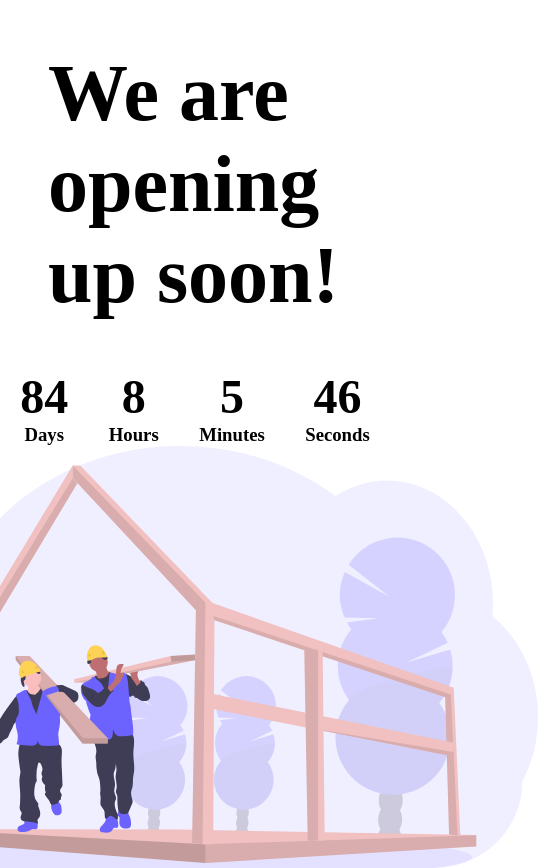
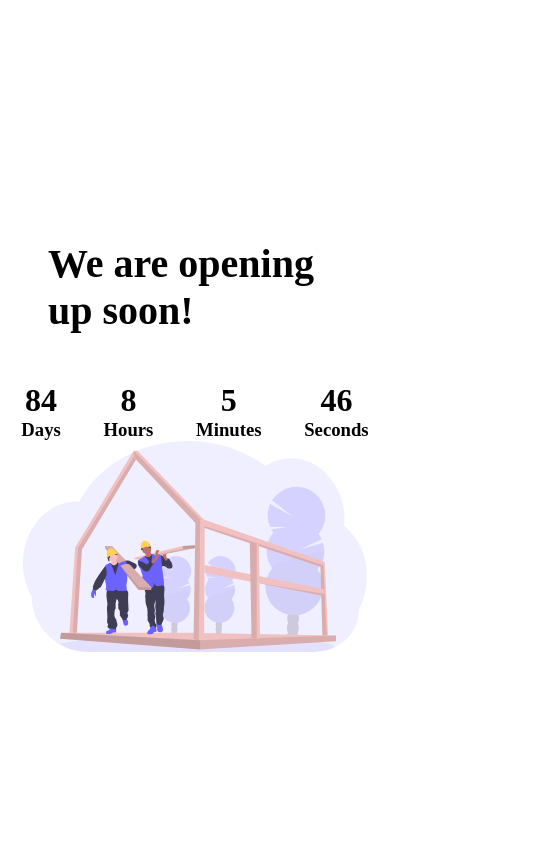
Before and after one commit to CodeArtisanRiz/Countdown-JS, a plain HTML site: page index.html in a window 390 px wide. Shown: the whole page, 538 px wide, since content can reach past the window. After the commit the page ends 844 px from the top, so only its background shows below. Drawn offline with Linux system fonts and the light colour scheme; a web font is replaced by a local one.

Commit message:
responsive

```diff
--- a/assets/css/style.css
+++ b/assets/css/style.css
@@ -12,6 +12,7 @@ h2 {
     font-weight: bold;
     padding: 3rem;
 }
+
 .coming-soon{
     min-height: 100vh;
     display: flex;
@@ -30,3 +31,17 @@ h2 {
 .waiting {
     height: 50vh;
 }
+
+@media only screen and (max-width: 600px) {
+  h2 {
+    font-size: 2.5rem;
+    font-weight: bold;
+    padding: 3rem;
+  }
+  .day, .hour, .minute, .second {
+    font-size: 2rem;
+}
+.waiting {
+    height: 25vh;
+}
+}
```
